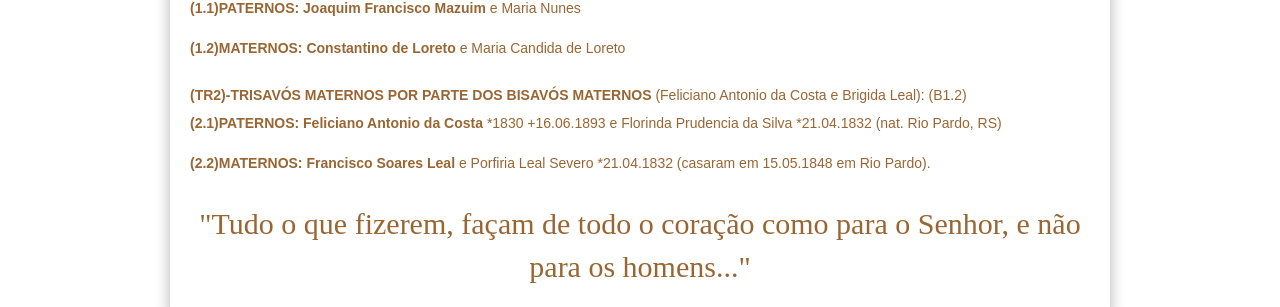
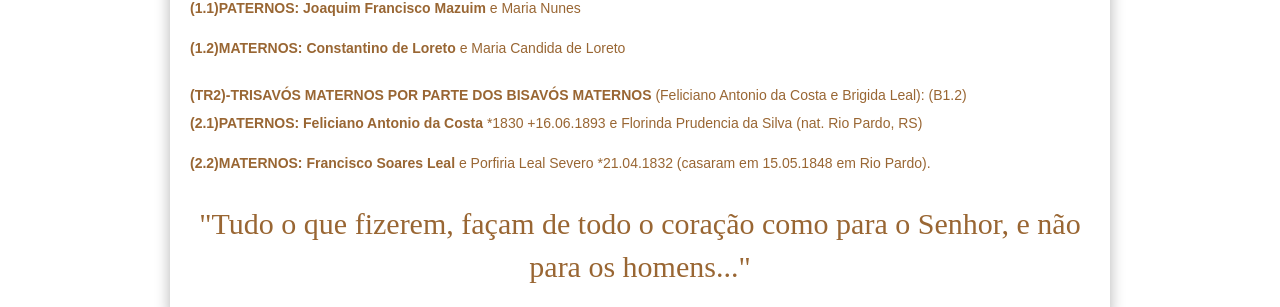
Before and after one commit to claudiovargas1955/claudiovargas1955.github.io, a Jekyll site: the page built from _pages/familia-mazuim.html, in a window 1280 px wide. Shown: the part 1461-1768 px from the top of the page. Built offline with Jekyll 4.4.1, drawn with Linux system fonts in a browser that asks for light colours; some web fonts are replaced.

Commit message:
Update familia-mazuim.html

```diff
--- a/_pages/familia-mazuim.html
+++ b/_pages/familia-mazuim.html
@@ -302,7 +302,7 @@ candida Severo, avós maternos: Cap. José Carvalho de Oliveira e Idalina Leal d
  <b>(1.2)MATERNOS: Constantino de Loreto </b>e Maria Candida de Loreto <br><br>
 
 <p><b><h5>(TR2)-TRISAVÓS MATERNOS POR PARTE DOS BISAVÓS MATERNOS </b>(Feliciano Antonio da Costa e Brigida Leal): (B1.2)</h5>
-<p><b>(2.1)PATERNOS: Feliciano Antonio da Costa </b>*1830 +16.06.1893 e Florinda Prudencia da Silva *21.04.1832 (nat. Rio Pardo, RS)<br><br>
+<p><b>(2.1)PATERNOS: Feliciano Antonio da Costa </b>*1830 +16.06.1893 e Florinda Prudencia da Silva (nat. Rio Pardo, RS)<br><br>
 
 <b>(2.2)MATERNOS: Francisco Soares Leal </b>e Porfiria Leal Severo *21.04.1832 (casaram em 15.05.1848 em Rio Pardo).<br><br>
 
```
